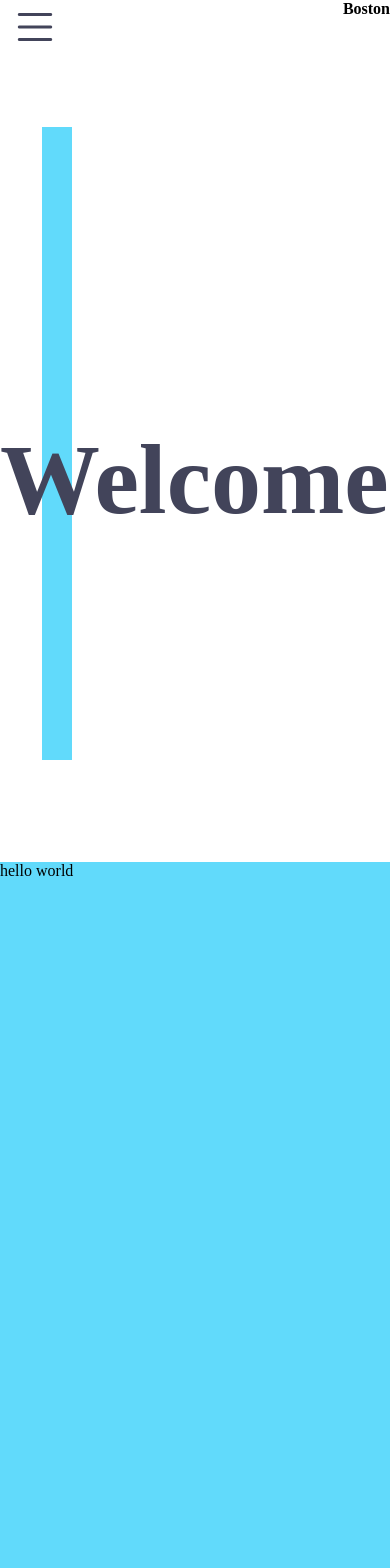
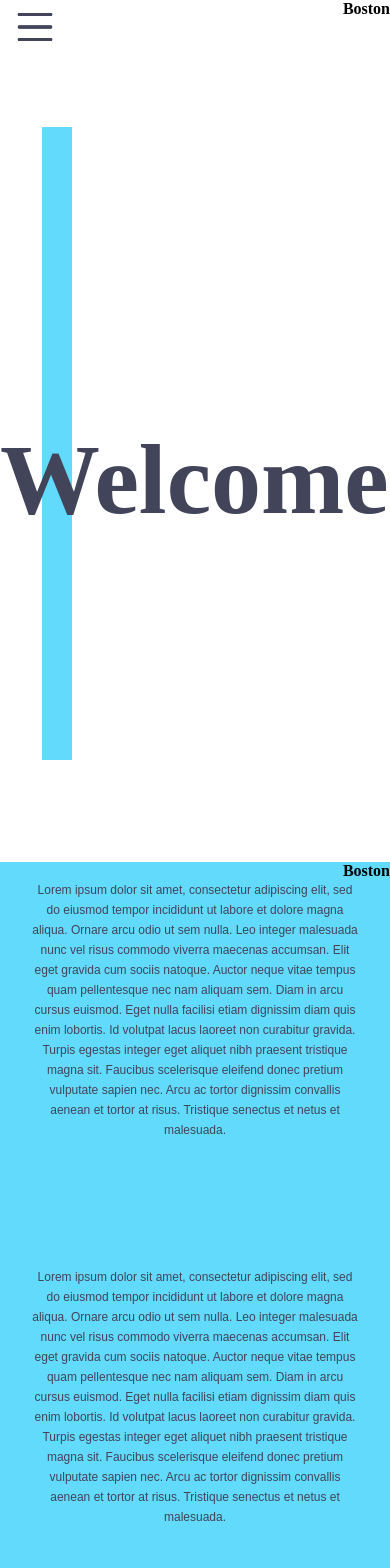
Before and after one commit to BostonRohan/portfolio, a React (Create React App) app: page / in a window 390 px wide. Shown: the top 1568 px of the page. Built offline with nearby package versions, Linux system fonts and the light colour scheme.

Commit message:
added reccomendations, and added responsiveness

```diff
--- a/src/Components/Nav/Nav.js
+++ b/src/Components/Nav/Nav.js
@@ -3,6 +3,7 @@ import { useLocation } from "react-router-dom";
 import { MobileHome, NavbarHome, MobileNavbar, Navbar } from "./Layout";
 import "bootstrap-icons/font/bootstrap-icons.css";
 function Nav() {
+  //Mobile navbar lines don't display on pages other than home????
   const [mobile, setMobile] = useState(false);
   let location = useLocation();
   const checkDisplay = () => {
--- a/src/Components/Single Page/About.js
+++ b/src/Components/Single Page/About.js
@@ -1,6 +1,12 @@
 import React from "react";
 import "../../Styles/About.css";
+import Navbar from "../Nav/Nav";
 function About() {
-  return <div className="About">hello world</div>;
+  return (
+    <div className="About">
+      <Navbar />
+      <h1>About Me</h1>
+    </div>
+  );
 }
 export default About;
--- /dev/null
+++ b/src/Components/Single Page/Reccomendations.js
@@ -0,0 +1,39 @@
+import React from "react";
+import "../../Styles/Reccomendations.css";
+import Navbar from "../Nav/Nav";
+function Reccomendations() {
+  return (
+    <div className="Reccomendations">
+      <Navbar />
+      <section className="paragraphs">
+        <p className="first-paragraph">
+          Lorem ipsum dolor sit amet, consectetur adipiscing elit, sed do
+          eiusmod tempor incididunt ut labore et dolore magna aliqua. Ornare
+          arcu odio ut sem nulla. Leo integer malesuada nunc vel risus commodo
+          viverra maecenas accumsan. Elit eget gravida cum sociis natoque.
+          Auctor neque vitae tempus quam pellentesque nec nam aliquam sem. Diam
+          in arcu cursus euismod. Eget nulla facilisi etiam dignissim diam quis
+          enim lobortis. Id volutpat lacus laoreet non curabitur gravida. Turpis
+          egestas integer eget aliquet nibh praesent tristique magna sit.
+          Faucibus scelerisque eleifend donec pretium vulputate sapien nec. Arcu
+          ac tortor dignissim convallis aenean et tortor at risus. Tristique
+          senectus et netus et malesuada.
+        </p>
+        <p className="second-paragraph">
+          Lorem ipsum dolor sit amet, consectetur adipiscing elit, sed do
+          eiusmod tempor incididunt ut labore et dolore magna aliqua. Ornare
+          arcu odio ut sem nulla. Leo integer malesuada nunc vel risus commodo
+          viverra maecenas accumsan. Elit eget gravida cum sociis natoque.
+          Auctor neque vitae tempus quam pellentesque nec nam aliquam sem. Diam
+          in arcu cursus euismod. Eget nulla facilisi etiam dignissim diam quis
+          enim lobortis. Id volutpat lacus laoreet non curabitur gravida. Turpis
+          egestas integer eget aliquet nibh praesent tristique magna sit.
+          Faucibus scelerisque eleifend donec pretium vulputate sapien nec. Arcu
+          ac tortor dignissim convallis aenean et tortor at risus. Tristique
+          senectus et netus et malesuada.
+        </p>
+      </section>
+    </div>
+  );
+}
+export default Reccomendations;
--- a/src/Components/Single Page/Single-Page-Index.js
+++ b/src/Components/Single Page/Single-Page-Index.js
@@ -1,10 +1,12 @@
 import { React } from "react";
 import Home from "./Home";
 import About from "./About";
+import Reccomendations from "./Reccomendations";
 function Main() {
   return (
     <div className="page">
       <Home />
+      <Reccomendations />
       <About />
     </div>
   );
--- a/src/Styles/About.css
+++ b/src/Styles/About.css
@@ -1,6 +1,6 @@
 .About {
   width: 100%;
   height: 100vh;
-  background: var(--primary-color);
-  transition: background 1.5s;
+  background-color: var(--primary-color);
+  transition: background-color 1000ms linear;
 }
--- a/src/Styles/Nav.css
+++ b/src/Styles/Nav.css
@@ -9,7 +9,10 @@ ul {
   color: var(--secondary-color);
   font-size: 24px;
   gap: 20px;
+}
+a {
   text-decoration: none;
+  color: var(--secondary-color);
 }
 .logo {
   position: relative;
--- /dev/null
+++ b/src/Styles/Reccomendations.css
@@ -0,0 +1,54 @@
+.Reccomendations {
+  width: 100%;
+  height: 100vh;
+  background-color: var(--primary-color);
+}
+.paragraphs {
+  font-family: "Raleway", sans-serif;
+  font-weight: lighter;
+  color: var(--secondary-color);
+  padding-left: 30px;
+  line-height: 40px;
+  font-size: 12px;
+}
+.first-paragraph {
+  position: relative;
+  text-align: left;
+  top: 5vh;
+  width: 50%;
+}
+.second-paragraph {
+  top: 10vh;
+  position: relative;
+  text-align: right;
+  float: right;
+  width: 50%;
+  padding-right: 30px;
+}
+@media screen and (max-width: 900px) {
+  .first-paragraph,
+  .second-paragraph {
+    width: 75%;
+  }
+}
+@media screen and (max-width: 600px) {
+  .paragraphs {
+    line-height: 35px;
+  }
+  .first-paragraph {
+    text-align: center;
+    top: 0;
+    padding-right: 30px;
+    width: 100%;
+  }
+  .second-paragraph {
+    text-align: center;
+    width: 100%;
+    top: 15vh;
+  }
+}
+@media screen and (max-width: 450px) {
+  .paragraphs {
+    line-height: 20px;
+  }
+}
```
